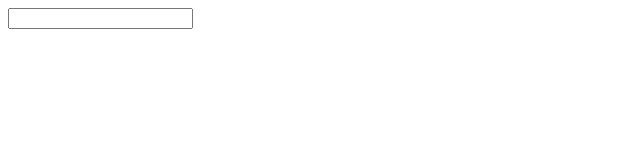
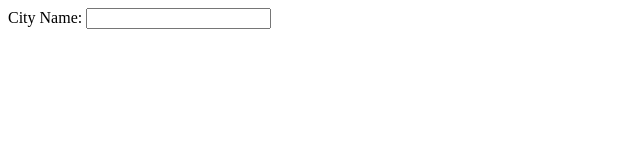
Before and after one commit to KaranChandekar/WeatherProject, a website: page index.html in a window 1280 px wide. Shown: the whole page, without its empty margins (0-640 px from the left). Drawn offline with Linux system fonts and the light colour scheme.

Commit message:
add label

```diff
--- a/index.html
+++ b/index.html
@@ -7,6 +7,7 @@
     <title>Weather App</title>
 </head>
 <body>
-    <input type="text" name="cityName">
+    <label for="cityInput">City Name: </label>
+    <input id="cityInput" type="text" name="cityName">
 </body>
 </html>
```
